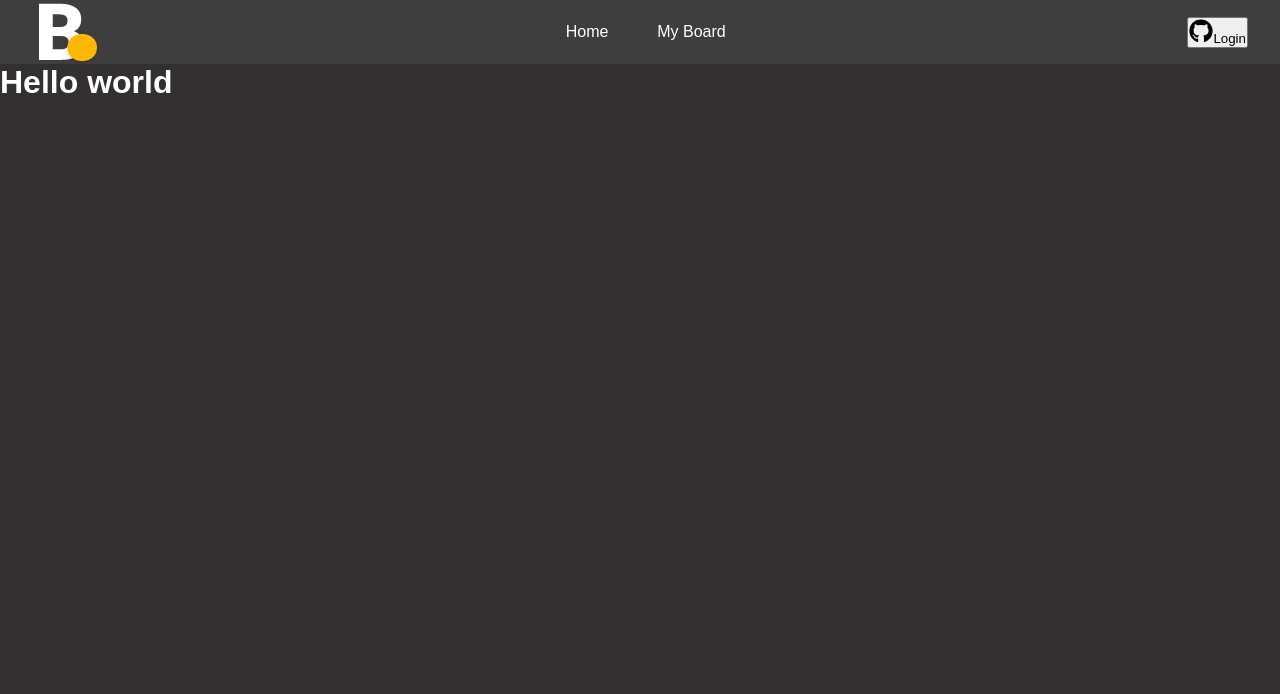
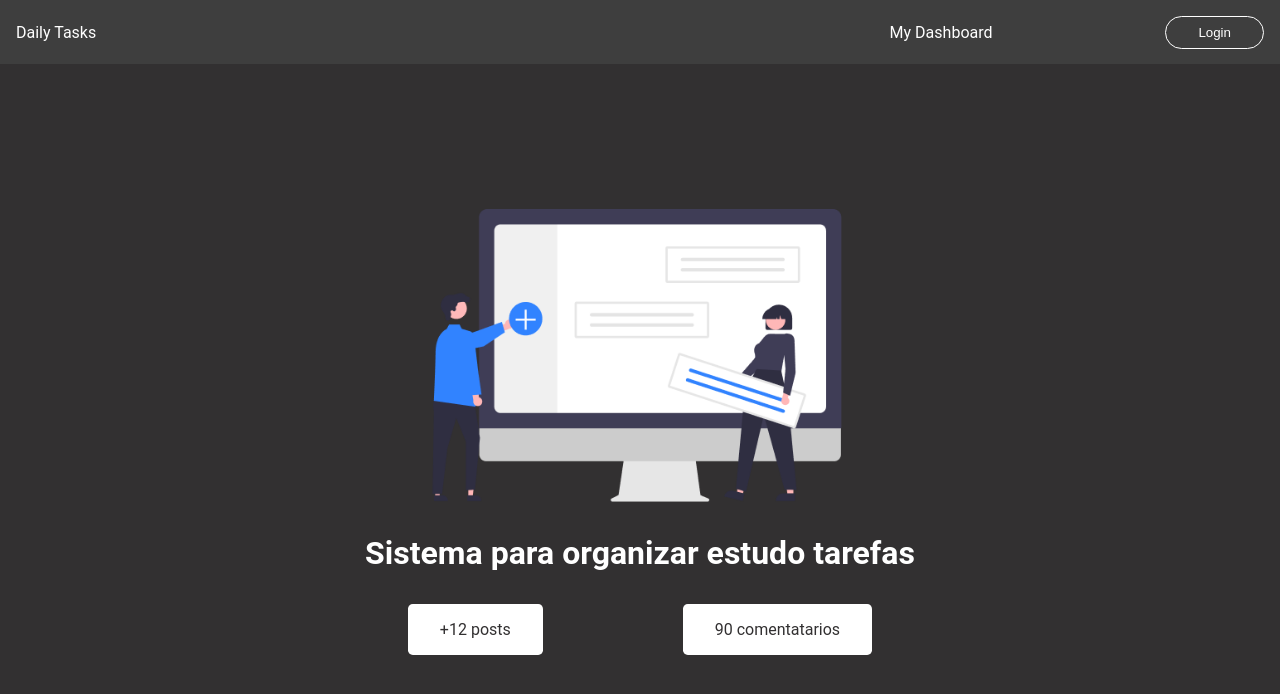
Before and after one commit to Jlucas93/board-list, a Next.js app: page / in a window 1280 px wide. Shown: the top 694 px of the page. Built offline with nearby package versions, Linux system fonts and the light colour scheme.

Commit message:
implemented home page

```diff
--- a/src/components/Header/index.tsx
+++ b/src/components/Header/index.tsx
@@ -1,6 +1,7 @@
 import React, { useContext, useEffect, useState } from 'react'
 import * as S from './styles'
 import * as Icons from 'components/Icons'
+import Link from 'next/link'
 import Switch from 'react-switch'
 import { parseCookies, setCookie } from 'nookies'
 import { ThemeContext } from 'styled-components'
@@ -20,13 +21,17 @@ const Header: React.FC<Props> = ({ toggleTheme }) => {
     }
   }, [])
   return (
+
     <S.Header >
-      <img src='/images/logo.svg' />
-      <S.NavigationLinks>
-        <a>Home</a>
-        <a>My Board</a>
-      </S.NavigationLinks>
-      <button><Icons.Github />Login</button>
+      <S.Content>
+        <Link href='/'>
+          Daily Tasks
+        </Link>
+        <S.Nav>
+        <Link href='/dashboard'>
+            My Dashboard
+          </Link>
+          <S.Login>Login</S.Login>
           {isLoading ? (
             <Switch
               onChange={toggleTheme}
@@ -49,7 +54,8 @@ const Header: React.FC<Props> = ({ toggleTheme }) => {
             />
 
           ) : null}
-
+        </S.Nav>
+      </S.Content>
     </S.Header>
   )
 }
--- a/src/components/Header/styles.ts
+++ b/src/components/Header/styles.ts
@@ -7,15 +7,39 @@ export const Header = styled.header`
   color: ${({ theme }) => theme.text};
   display: flex;
   align-items: center;
+  justify-content: center;
+`
+
+export const Content = styled.section`
+  padding: 0 1rem;
+  width: 100%;
+  display: flex;
+  align-items:center;
   justify-content: space-between;
-  padding: 0 2rem;
+
 `
-export const NavigationLinks = styled.div`
+export const Nav = styled.nav`
+  width: 30%;
   display: flex;
+  align-items:center;
   justify-content: space-between;
-  align-items: center;
-  width: 10rem;
 `
+export const Login = styled.button`
+  background: transparent;
+  padding: .5rem 2rem;
+  border-radius: 1.3rem;
+  color: ${({ theme }) => theme.text};
+  border: 1.5px  solid ${({ theme }) => theme.text};
+  transition: transform 0.5s;
+
+  &:hover {
+    transform: scale(1.1);
+    color: ${({ theme }) => theme.background};
+    background-color: ${({ theme }) => theme.text};
+    border: 1.5px  solid ${({ theme }) => theme.text};
+  }
+`
+
 export const ThemeSwitch = styled.div`
   display: flex;
   justify-content: center;
--- /dev/null
+++ b/src/components/Home/index.tsx
@@ -0,0 +1,41 @@
+import Image from "next/image"
+import Head from "next/head"
+import * as S from "./style"
+import homeImage from "assests/hero.png"
+
+export default function HomePage() {
+
+  return (
+    <>
+      <Head>
+        <title>Home</title>
+      </Head>
+      <S.Container>
+        <S.Main>
+          <S.Logo>
+            <Image
+              alt="logo"
+              src={homeImage}
+              priority
+            />
+            <S.SubTitle> Sistema para organizar estudo tarefas</S.SubTitle>
+          </S.Logo>
+          <S.InfoContent>
+
+            <S.Section>
+              <S.Span>
+                +12 posts
+              </S.Span>
+            </S.Section>
+            <S.Section>
+              <S.Span>
+                90 comentatarios
+              </S.Span>
+            </S.Section>
+          </S.InfoContent>
+        </S.Main>
+      </S.Container>
+    </>
+  )
+
+}
--- /dev/null
+++ b/src/components/Home/style.ts
@@ -0,0 +1,72 @@
+import styled from "styled-components";
+
+export const Container = styled.div`
+  display: flex;
+  flex-direction: column;
+  align-items: center;
+  justify-content: center;
+  height: calc(100vh - 4rem);
+`
+
+export const Main = styled.main`
+
+`
+
+export const Logo = styled.div`
+  display: flex;
+  flex-direction: column;
+  align-items: center;
+  justify-content: center;
+
+  & img{
+    max-width: 480px;
+    object-fit: contain;
+    width: auto;
+    height: auto;
+
+    @media screen and (max-width: 580px) {
+      max-width: 80%;
+    }
+  }
+`
+
+export const SubTitle = styled.h1`
+  margin: 1.7rem;
+  line-height: 150%;
+  text-align: center;
+
+  @media screen and (max-width: 580px) {
+     font-size: 24px;
+    }
+`
+
+export const InfoContent = styled.div`
+  display: flex;
+  align-items:center;
+  justify-content: space-around;
+  width:100%;
+
+  @media screen and (max-width: 580px) {
+    flex-direction: column;
+  }
+`
+
+export const Section = styled.section`
+  background-color: ${({ theme }) => theme.text};
+  color: ${({ theme }) => theme.background};
+  padding: 1rem 2rem;
+  border-radius: .3rem;
+  transition: transform 0.4s;
+
+  &:hover{
+    transform: scale(1.08);
+  }
+
+  @media screen and (max-width: 580px) {
+    width: 80%;
+    margin-bottom: 1rem;
+    text-align: center;
+  }
+`
+export const Span = styled.span`
+`
--- a/src/pages/index.tsx
+++ b/src/pages/index.tsx
@@ -1,17 +1,8 @@
-import Head from "next/head"
+import HomePage from "components/Home"
 
 export default function Home() {
   return (
-    <>
-      <Head>
-        <title>Home</title>
-      </Head>
-      <div>
-        <h1>
-          Hello world
-        </h1>
-      </div>
-    </>
 
+    <HomePage />
   )
 }
--- a/src/styles/GlobalStyle.ts
+++ b/src/styles/GlobalStyle.ts
@@ -14,10 +14,9 @@ const GlobalStyle = createGlobalStyle`
     background-color:${({ theme }) => theme.background};
   }
 
-  html, body, #root {
-    height: 100%;
-    width:100%;
-    font: 400 1rem sans-serif;
+  html{
+
+    font-family: "Roboto", sans-serif;
   }
 
   button {
@@ -29,7 +28,6 @@ const GlobalStyle = createGlobalStyle`
     color: inherit;
   }
 
-
 `;
 
 export default GlobalStyle;
```
Also changed, not shown: src/pages/dashboard.tsx (added, +7 -0 lines), src/assests/hero.png (added), 1 other file (tests, documents, lock files or other folders). Lines whose indentation alone changed are shown as unchanged.
